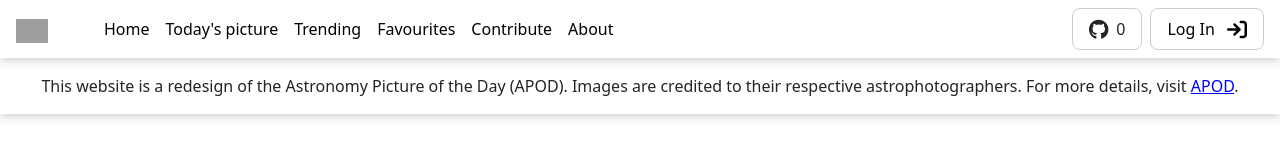
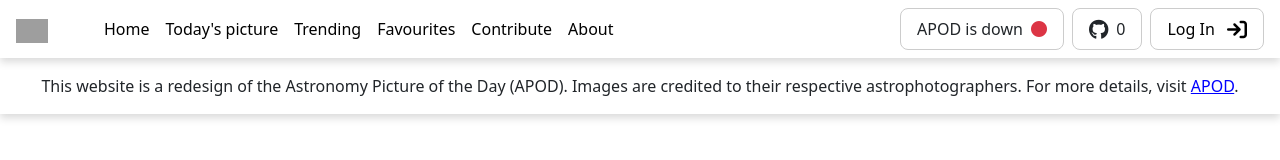
Before and after one commit to ImadSaddik/My_Universe_Hub, a Vue app in the folder frontend/: page /today in a window 1280 px wide. Shown: the top 160 px of the page. Built offline with nearby package versions, Linux system fonts and the light colour scheme; no server answers; grey boxes are pictures that could not be loaded; what vue3-lazyload would draw is missing.

Commit message:
Added APOD health status indicator to NavBar component

```diff
--- a/frontend/src/components/NavBar.vue
+++ b/frontend/src/components/NavBar.vue
@@ -89,6 +89,19 @@
             <hr class="d-block d-lg-none" />
           </div>
           <div class="col-auto d-flex p-0 align-items-center">
+            <!-- APOD health status indicator -->
+            <div
+              data-cy="apod-status-indicator"
+              data-bs-toggle="tooltip"
+              data-bs-placement="bottom"
+              data-bs-title="APOD health status"
+              class="border-container d-flex align-items-center text-dark me-2"
+              style="cursor: default"
+            >
+              {{ getApodStatusText }}
+              <i :class="getApodStatusIcon" />
+            </div>
+
             <!-- GitHub logo and star count -->
             <a
               :href="githubRepoUrl"
@@ -163,6 +176,7 @@ export default {
       NONE: "",
       starCount: 0,
       githubRepoUrl: "https://github.com/ImadSaddik/My_Universe_Hub",
+      apodStatus: "checking",
     };
   },
   computed: {
@@ -175,9 +189,34 @@ export default {
     getSelectedNavbarItem() {
       return this.$store.state.selectedNavbarItem;
     },
+    getApodStatusIcon() {
+      if (this.apodStatus === "checking") {
+        return "ms-2 fa-solid fa-hurricane fa-spin";
+      }
+      if (this.apodStatus === "up") {
+        return "ms-2 fa-solid fa-circle text-success";
+      }
+      if (this.apodStatus === "down") {
+        return "ms-2 fa-solid fa-circle text-danger";
+      }
+      return "";
+    },
+    getApodStatusText() {
+      if (this.apodStatus === "checking") {
+        return "Checking";
+      }
+      if (this.apodStatus === "up") {
+        return "APOD is up";
+      }
+      if (this.apodStatus === "down") {
+        return "APOD is down";
+      }
+      return "";
+    },
   },
   async mounted() {
     await this.fetchGitHubStars();
+    await this.checkApodHealth();
   },
   methods: {
     getNavbarItemClass(page) {
@@ -212,6 +251,16 @@ export default {
         console.error("Error fetching GitHub star count:", error);
       }
     },
+    async checkApodHealth() {
+      this.apodStatus = "checking";
+      try {
+        const response = await axios.get("/api/v1/apod-health/");
+        this.apodStatus = response.data.status;
+      } catch (error) {
+        console.error("Error checking APOD health:", error);
+        this.apodStatus = "down";
+      }
+    },
   },
 };
 </script>
```
